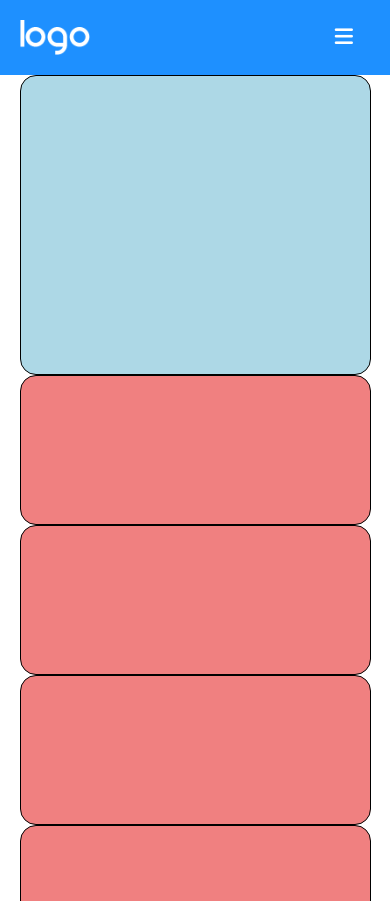
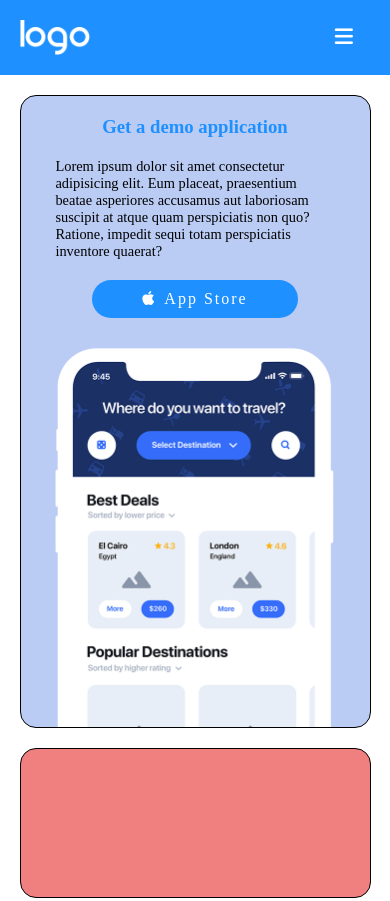
Before and after one commit to ClaudioLeone/htmlcss-responsive-layout, a plain HTML site: page index.html in a window 390 px wide. Shown: the top 901 px of the page. Drawn offline with Linux system fonts and the light colour scheme.

Commit message:
Working on 'mobile' visualization

```diff
--- a/CSS/style.css
+++ b/CSS/style.css
@@ -3,7 +3,6 @@
     margin: 0;
     padding: 0;
     box-sizing: border-box;
-    font-family: 'PT Sans', sans-serif;
 }
 
 /* DEBUG */
@@ -11,6 +10,9 @@
 
 
 /* UTILITIES */
+.body{
+    font-family: sans-serif;
+}
 .container{
     width: 90%;
     margin: 0 auto;
@@ -38,6 +40,10 @@
     background-color: rebeccapurple;
     padding: 5px;
     border-radius: 15px;
+}
+
+.margin-top{
+    margin-top: 20px;
 }
 
 /* GENERAL */
@@ -104,9 +110,10 @@ li > a:last-child{
 
 .col-big{
     width: calc((calc(100% / 3 * 2) - 10px));
-
-    /* debug */
-    height: 150px;
+    height: 100%;
+    flex-direction: column;
+    background-color: #bacbf4;
+    border-radius: 1rem;
 }
 
 .col-small{
@@ -118,11 +125,35 @@ li > a:last-child{
 
 .largebox{
     width: 100%;
-    background-color: lightblue;
-    border-radius: 1rem;
-
+    flex-direction: column;
+    align-items: center;
     /* debug */
     height: 100%;
+}
+
+.largebox h3{
+    color: dodgerblue;
+    text-align: center;
+}
+
+.largebox-text{
+    width: 80%;
+    font-size: 0.9rem;
+}
+
+.blue-btn{
+    background-color: dodgerblue;
+    border-radius: 25px;
+    color: white;
+    padding: 10px 50px;
+    justify-content: center;
+    gap: 10px;
+}
+
+.blue-btn a{
+    color: white;
+    text-decoration: none;
+    letter-spacing: 2px;
 }
 
 .smallbox{
@@ -296,9 +327,7 @@ li > a:last-child{
 
     .col-big{
         width: 100%;
-
-        /* debug */
-        height: 300px;
+        height: 100%;
     }
 
     .cards{
--- a/index.html
+++ b/index.html
@@ -34,30 +34,44 @@
         <!--MAIN -->
             <div class="func-sect container">
                 <div class="row-first flex spacebtw">
-                    <div class="col-big">
-                        <div class="largebox border"></div>
+                    <div class="col-big border flex margin-top">
+                        <div class="largebox flex">
+                            <h3 class="margin-top">Get a demo application</h3>
+
+                            <div class="largebox-text margin-top">
+                                <p>Lorem ipsum dolor sit amet consectetur adipisicing elit. Eum placeat, praesentium beatae asperiores accusamus aut laboriosam suscipit at atque quam perspiciatis non quo? Ratione, impedit sequi totam perspiciatis inventore quaerat?</p>
+                            </div>
+
+                            <div class="blue-btn flex margin-top">
+                                <i class="fa-brands fa-apple"></i>
+                                <a href="">App Store</a>
+                            </div>
+                        </div>
+
+                        <img class="margin-top" src="img/phone.png" alt="">
                     </div>
-                    <div class="col-small">
+
+                    <div class="col-small margin-top">
                         <div class="smallbox border"></div>
                     </div>
                 </div>
 
                 <div class="row-second flex spacebtw">
-                    <div class="col-small">
+                    <div class="col-small margin-top">
                         <div class="smallbox border"></div>
                     </div>
 
-                    <div class="col-small">
+                    <div class="col-small margin-top">
                         <div class="smallbox border"></div>
                     </div>
 
-                    <div class="col-small">
+                    <div class="col-small margin-top">
                         <div class="smallbox border"></div>
                     </div>
                 </div>
             </div>
 
-            <div class="planning-sect flex spacebtw violet-clr">
+            <div class="planning-sect flex spacebtw violet-clr margin-top">
                 <div class="planning-container container flex">
                     <div class="col-left flex border">
                         <div class="second-sect-img-left"></div>
@@ -79,12 +93,12 @@
                 </div>
             </div>
 
-            <div class="partners-sect container">
+            <div class="partners-sect container margin-top">
                 <h4>testimonials</h4>
                 <h2>Lorem Ipsum Dolor</h2>
                 <p>Lorem ipsum dolor sit amet consectetur adipisicing elit. Excepturi aliquam sunt neque incidunt reprehenderit magnam odio explicabo quibusdam.</p>
 
-                <div class="testimonials border flex">
+                <div class="testimonials border flex margin-top">
                     <div class="testimonial-img"></div>
                     <p class="test-text">Lorem, ipsum dolor sit amet consectetur adipisicing elit. Repudiandae id aspernatur saepe porro deleniti esse eligendi veritatis molestias </p>
                 </div>
@@ -100,7 +114,7 @@
                 </div>
             </div>
 
-            <div class="benefits-sect container violet-clr">
+            <div class="benefits-sect container violet-clr margin-top">
                 <h2>Benefits of working with us</h2>
                 <div class="cards-container flex">
                     <div class="cards">
@@ -147,7 +161,7 @@
                 </div>
             </div>
 
-            <div class="aboutus-sect container flex spacebtw">
+            <div class="aboutus-sect container flex spacebtw margin-top">
                 <div class="aboutus-left-col flex">
                     <h2>About Us</h2>
                     <p>
@@ -180,7 +194,7 @@
                 </div>
             </div>
 
-            <div class="free-sect container violet-clr">
+            <div class="free-sect container violet-clr margin-top">
                 <h5>GET STARTED</h5>
 
                 <h3>Simple, Transparent Pricing</h3>
```
